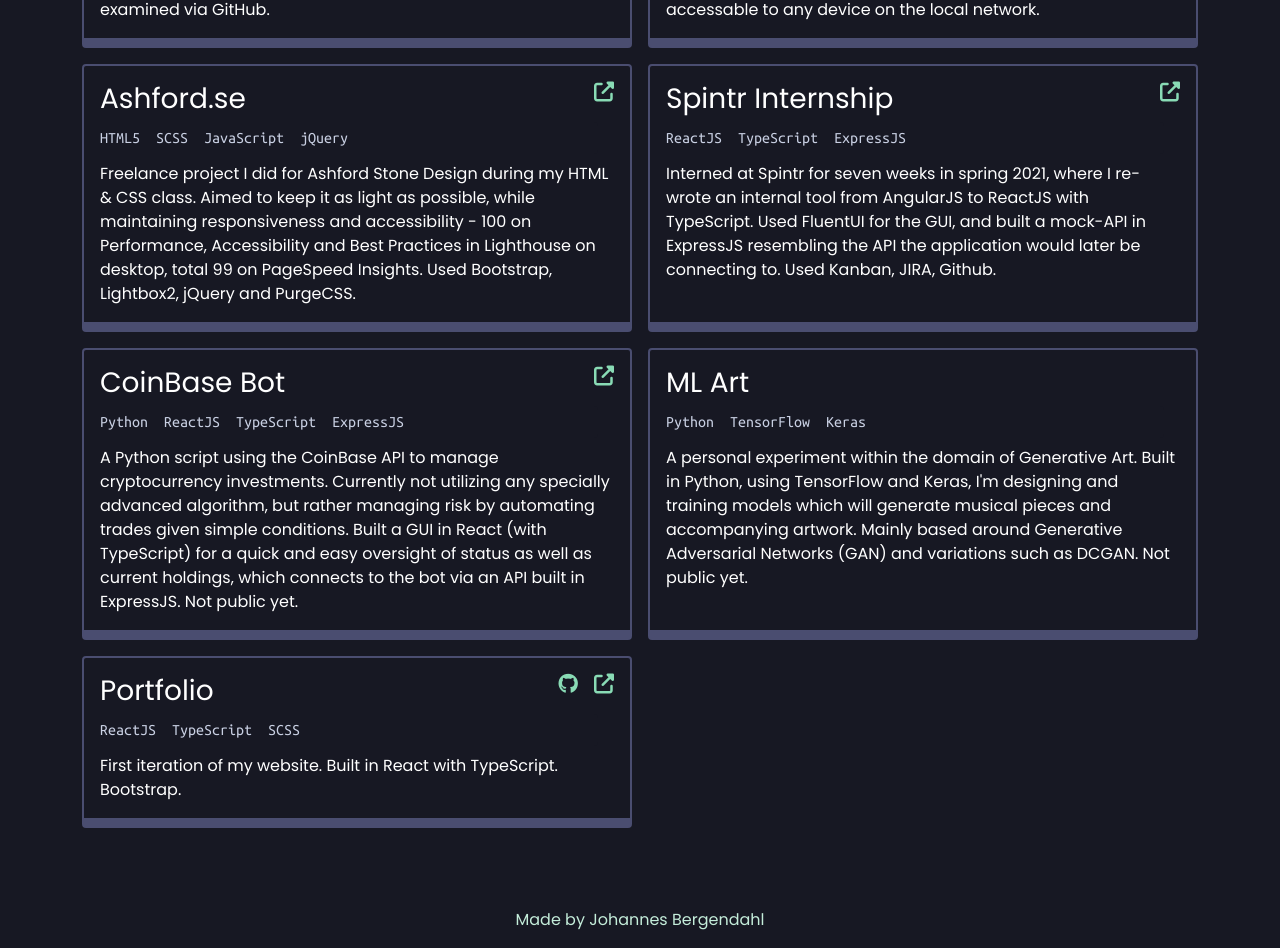
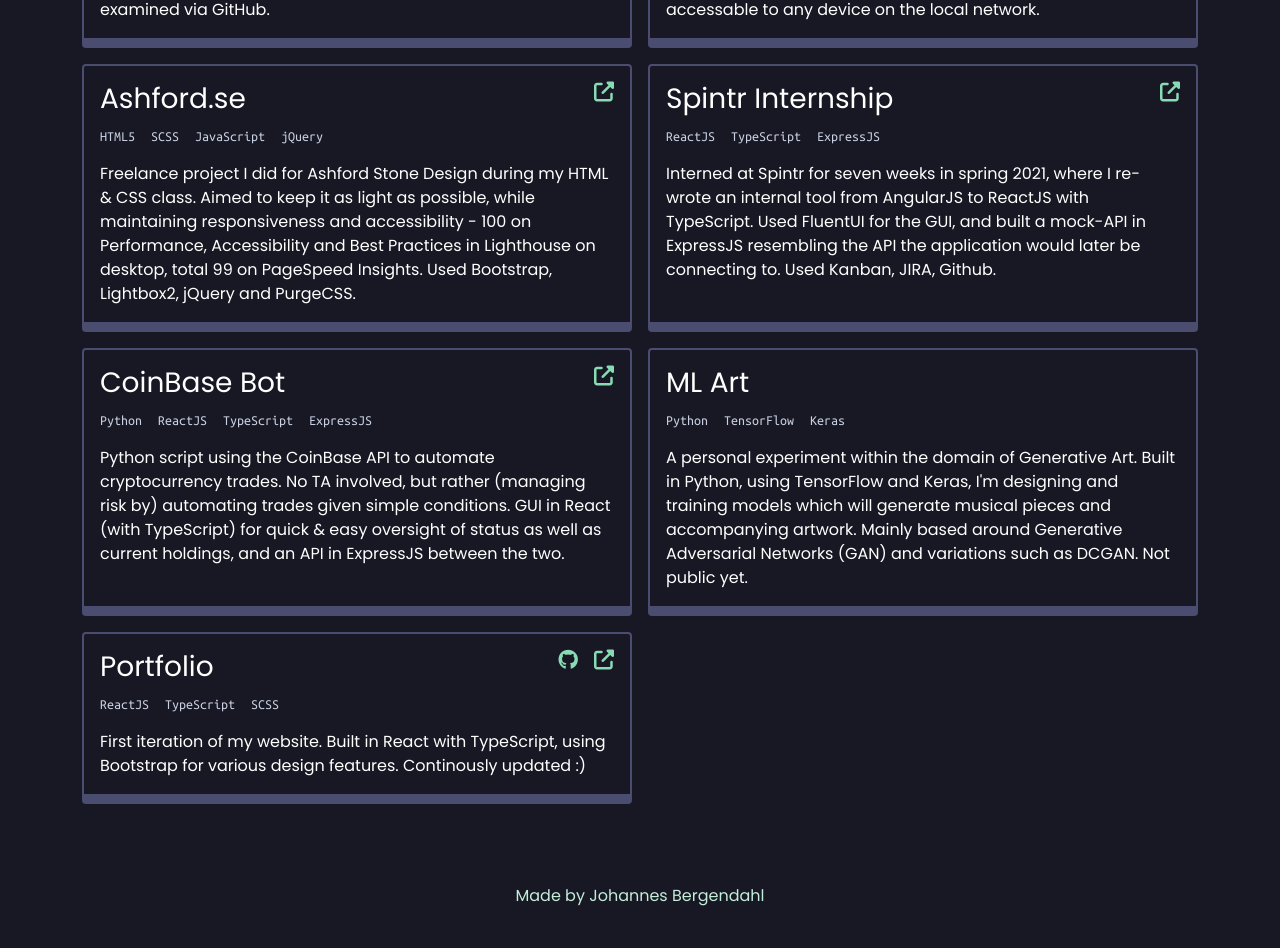
Before and after one commit to vjohannesb/portfolio, a React (Create React App) app: page /projects in a window 1280 px wide. Shown: the part 458-1406 px from the top of the page. After the commit the page ends 1382 px from the top, so only its background shows below. Built offline with nearby package versions, Linux system fonts and the light colour scheme.

Commit message:
fix projects

```diff
--- a/src/components/projects/ProjectCard.scss
+++ b/src/components/projects/ProjectCard.scss
@@ -75,7 +75,7 @@
         grid-column: 1 / 3;
         padding: 0;
 
-        font-size: 1rem;
+        font-size: 0.875rem;
         font-family: $mono-font;
         color: lighten($light-slate, 10);
 
--- a/src/components/projects/projects.json
+++ b/src/components/projects/projects.json
@@ -32,7 +32,7 @@
         },
         {
             "title": "CoinBase Bot",
-            "description": "A Python script using the CoinBase API to manage cryptocurrency investments. Currently not utilizing any specially advanced algorithm, but rather managing risk by automating trades given simple conditions. Built a GUI in React (with TypeScript) for a quick and easy oversight of status as well as current holdings, which connects to the bot via an API built in ExpressJS. Not public yet.",
+            "description": "Python script using the CoinBase API to automate cryptocurrency trades. No TA involved, but rather (managing risk by) automating trades given simple conditions. GUI in React (with TypeScript) for quick & easy oversight of status as well as current holdings, and an API in ExpressJS between the two.",
             "languages": ["Python", "ReactJS", "TypeScript", "ExpressJS"],
             "tech": [],
             "github": "",
@@ -47,7 +47,7 @@
         },
         {
             "title": "Portfolio",
-            "description": "First iteration of my website. Built in React with TypeScript. Bootstrap.",
+            "description": "First iteration of my website. Built in React with TypeScript, using Bootstrap for various design features. Continously updated :)",
             "languages": ["ReactJS", "TypeScript", "SCSS"],
             "tech": [],
             "github": "https://github.com/vjohannesb/portfolio",
```
